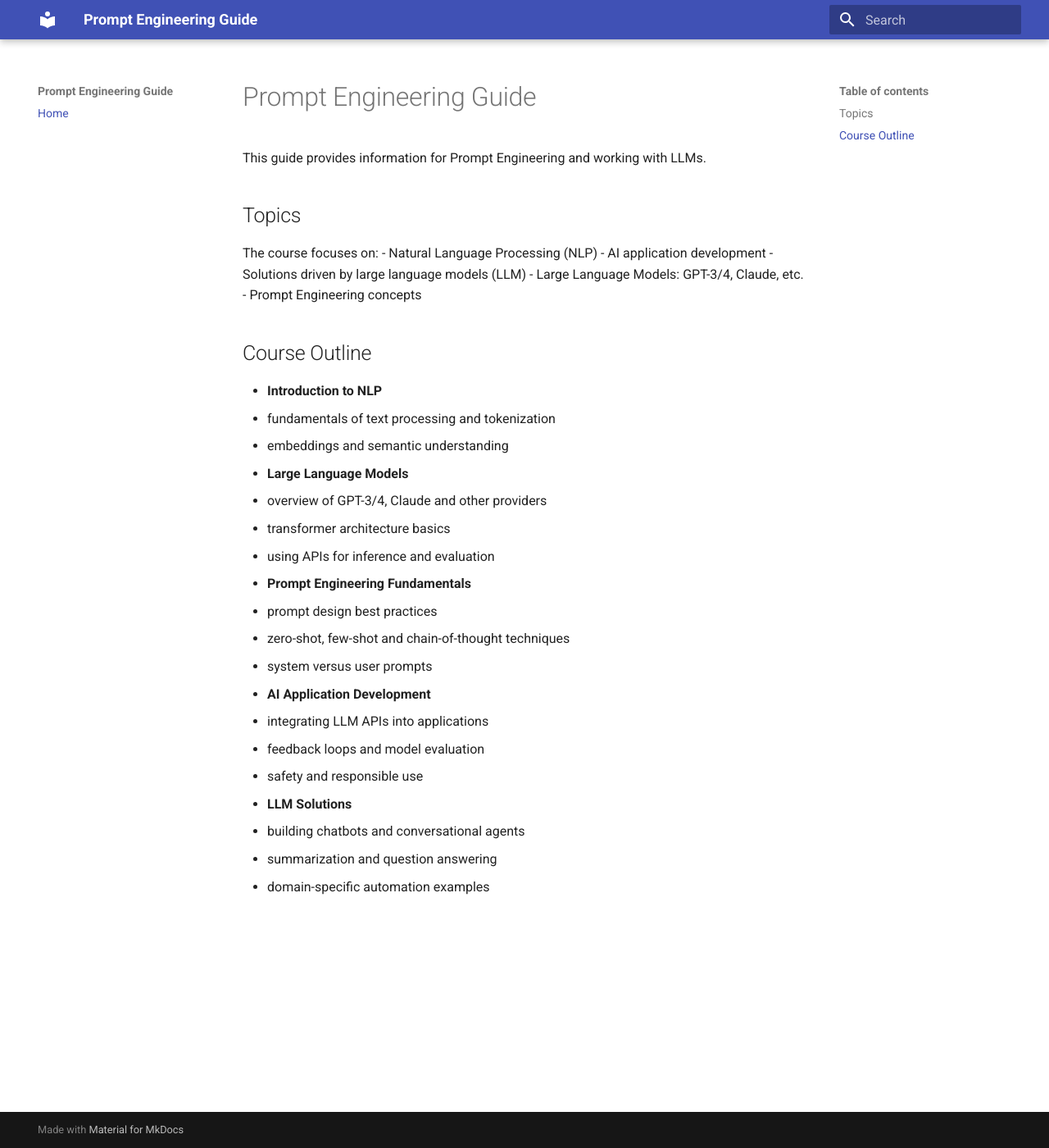
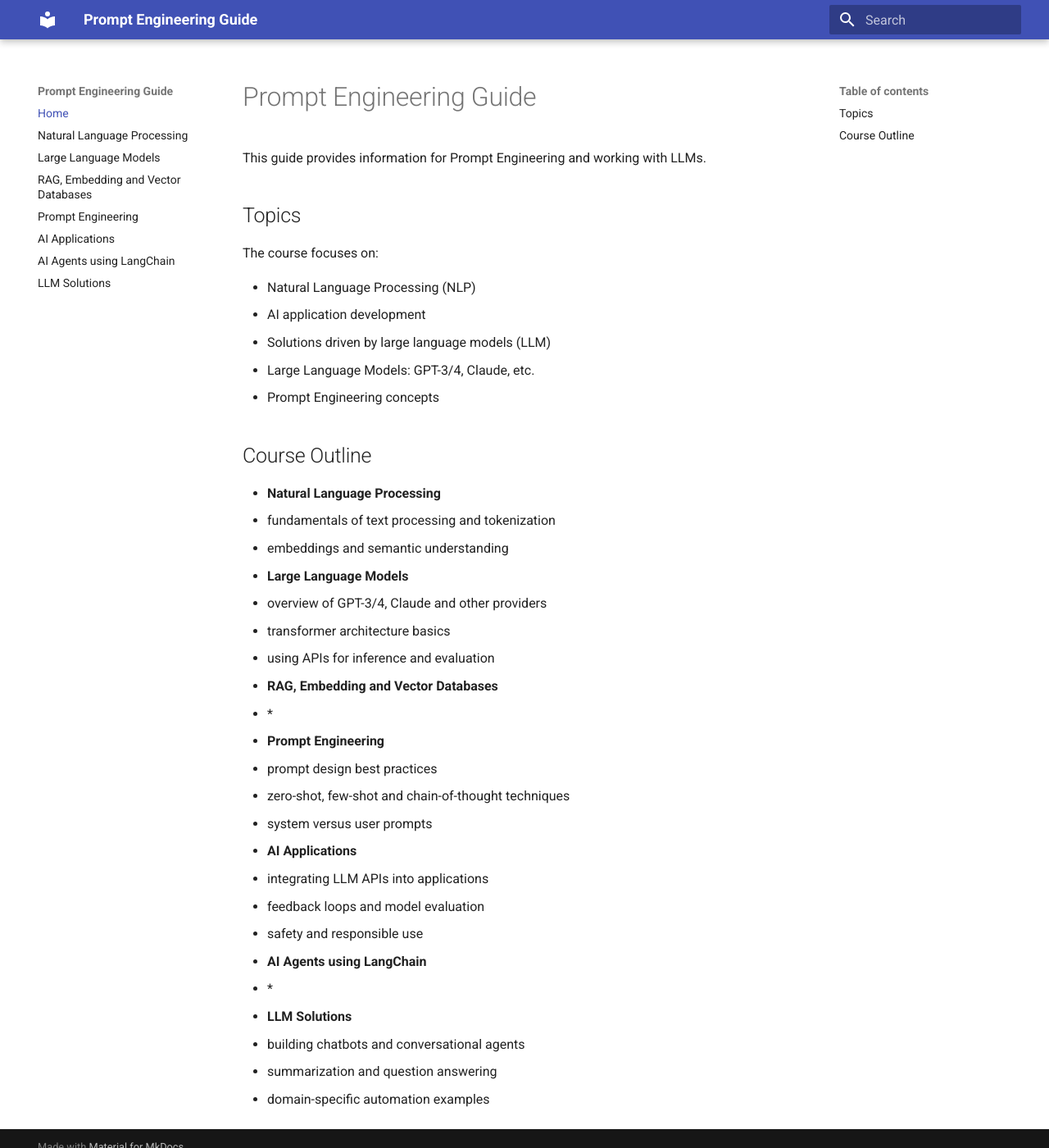
Before and after one commit to echelonagents/promptengineering-guide, an MkDocs documentation site: the page built from docs/index.md, in a window 1280 px wide and 1400 px high. Shown: the whole window at 82% size. Built offline with MkDocs 1.6.1 and Material for MkDocs 9.7.7, drawn with Linux system fonts in a browser that asks for light colours.

Commit message:
develop contents

```diff
--- a/docs/index.md
+++ b/docs/index.md
@@ -3,6 +3,7 @@ This guide provides information for Prompt Engineering and working with LLMs.
 
 ## Topics
 The course focuses on:
+
 - Natural Language Processing (NLP)
 - AI application development
 - Solutions driven by large language models (LLM)
@@ -10,21 +11,25 @@ The course focuses on:
 - Prompt Engineering concepts
 
 ## Course Outline
-- **Introduction to NLP**
+- **Natural Language Processing**
   - fundamentals of text processing and tokenization
   - embeddings and semantic understanding
 - **Large Language Models**
   - overview of GPT-3/4, Claude and other providers
   - transformer architecture basics
   - using APIs for inference and evaluation
-- **Prompt Engineering Fundamentals**
+- **RAG, Embedding and Vector Databases**
+  - *
+- **Prompt Engineering**
   - prompt design best practices
   - zero-shot, few-shot and chain-of-thought techniques
   - system versus user prompts
-- **AI Application Development**
+- **AI Applications**
   - integrating LLM APIs into applications
   - feedback loops and model evaluation
   - safety and responsible use
+- **AI Agents using LangChain**
+  - *
 - **LLM Solutions**
   - building chatbots and conversational agents
   - summarization and question answering
--- a/mkdocs.yml
+++ b/mkdocs.yml
@@ -2,6 +2,13 @@ site_name: Prompt Engineering Guide
 
 nav:
   - Home: index.md
+  - Natural Language Processing: 01_natural_language_processing.md
+  - Large Language Models: 02_large_language_models.md
+  - RAG, Embedding and Vector Databases: 03_rag_embedding.md
+  - Prompt Engineering: 04_prompt_engineering.md
+  - AI Applications: 05_ai_applications.md
+  - AI Agents using LangChain: 06_ai_agent_langchain.md
+  - LLM Solutions: 07_llm_solutions.md
 
 theme:
   name: material
```
Also changed, not shown: AGENTS.md (+1 -1 lines), dev/releases/01_selfguide.md (+16 -1 lines), docs/01_natural_language_processing.md (added, +1 -0 lines), docs/02_large_language_models.md (added, +1 -0 lines), docs/03_rag_embedding.md (added, +1 -0 lines), docs/04_prompt_engineering.md (added, +1 -0 lines), docs/05_ai_applications.md (added, +1 -0 lines), docs/06_ai_agent_langchain.md (added, +1 -0 lines), docs/07_llm_solutions.md (added, +1 -0 lines).
